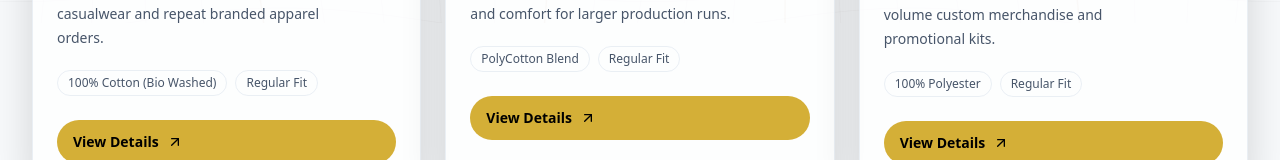
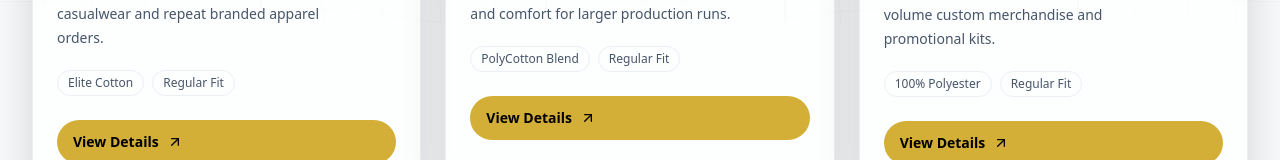
Before and after one commit to arshithk/cutnstitchh, a Next.js app: page /products/regular-fit in a window 1280 px wide. Shown: the part 777-937 px from the top of the page. Built offline with nearby package versions, Linux system fonts and the light colour scheme.

Commit message:
Update fabric display to Elite Cotton

```diff
--- a/src/components/LiveStockPage.tsx
+++ b/src/components/LiveStockPage.tsx
@@ -35,8 +35,8 @@ function VariantCard({ variant }: { variant: any }) {
     : variant.colors.find((c: any) => c.color === selectedColor)?.quantity ?? 0;
 
   const displayFabric = variant.fabric
-    .replace(/100% Cotton S-Jersey/gi, "100% Cotton (Bio Washed)")
-    .replace(/100% Cotton Piqu[é|e]/gi, "100% Cotton (Bio Washed)")
+    .replace(/100% Cotton S-Jersey/gi, "Elite Cotton")
+    .replace(/100% Cotton Piqu[é|e]/gi, "Elite Cotton")
     .replace(/Premium Cotton Piqu[é|e]/gi, "Premium Cotton (Bio Washed)");
 
   return (
--- a/src/components/VariantCard.tsx
+++ b/src/components/VariantCard.tsx
@@ -34,8 +34,8 @@ export default function VariantCard({ categorySlug, variant, variantIndex }: Var
   );
 
   const displayFabric = variant.fabric
-    .replace(/100% Cotton S-Jersey/gi, "100% Cotton (Bio Washed)")
-    .replace(/100% Cotton Piqu[é|e]/gi, "100% Cotton (Bio Washed)")
+    .replace(/100% Cotton S-Jersey/gi, "Elite Cotton")
+    .replace(/100% Cotton Piqu[é|e]/gi, "Elite Cotton")
     .replace(/Premium Cotton Piqu[é|e]/gi, "Premium Cotton (Bio Washed)");
 
   return (
--- a/src/components/VariantDetails.tsx
+++ b/src/components/VariantDetails.tsx
@@ -74,10 +74,10 @@ export default function VariantDetails({ categoryName, variant, pricing = [] }:
   let gridFabricText = rawFabric;
 
   if (rawFabric.toLowerCase().includes("100% cotton s-jersey")) {
-    pillFabricText = rawFabric.replace(/100% Cotton S-Jersey/gi, "100% Cotton (Bio Washed)");
+    pillFabricText = rawFabric.replace(/100% Cotton S-Jersey/gi, "Elite Cotton");
     gridFabricText = rawFabric.replace(/100% Cotton S-Jersey/gi, "S/Jersey");
   } else if (rawFabric.toLowerCase().includes("100% cotton piqué") || rawFabric.toLowerCase().includes("100% cotton pique")) {
-    pillFabricText = rawFabric.replace(/100% Cotton Piqu[é|e]/gi, "100% Cotton (Bio Washed)");
+    pillFabricText = rawFabric.replace(/100% Cotton Piqu[é|e]/gi, "Elite Cotton");
     gridFabricText = rawFabric.replace(/100% Cotton Piqu[é|e]/gi, "Airtex");
   } else if (rawFabric.toLowerCase().includes("premium cotton piqué") || rawFabric.toLowerCase().includes("premium cotton pique")) {
     pillFabricText = rawFabric.replace(/Premium Cotton Piqu[é|e]/gi, "Premium Cotton (Bio Washed)");
@@ -97,8 +97,8 @@ export default function VariantDetails({ categoryName, variant, pricing = [] }:
   }
 
   const displayDescription = variant.description
-    .replace(/100% Cotton S-Jersey/gi, "100% Cotton (Bio Washed)")
-    .replace(/100% Cotton Piqu[é|e]/gi, "100% Cotton (Bio Washed)")
+    .replace(/100% Cotton S-Jersey/gi, "Elite Cotton")
+    .replace(/100% Cotton Piqu[é|e]/gi, "Elite Cotton")
     .replace(/Premium Cotton Piqu[é|e]/gi, "Premium Cotton (Bio Washed)");
 
   const detailItems = [
@@ -249,8 +249,8 @@ export default function VariantDetails({ categoryName, variant, pricing = [] }:
               <p className="mt-2 text-sm leading-7 text-muted-custom">
                 {variant.productDescription != null
                   ? variant.productDescription
-                    .replace(/100% Cotton S-Jersey/gi, "100% Cotton (Bio Washed)")
-                    .replace(/100% Cotton Piqu[é|e]/gi, "100% Cotton (Bio Washed)")
+                    .replace(/100% Cotton S-Jersey/gi, "Elite Cotton")
+                    .replace(/100% Cotton Piqu[é|e]/gi, "Elite Cotton")
                     .replace(/Premium Cotton Piqu[é|e]/gi, "Premium Cotton (Bio Washed)")
                   : ""}
               </p>
```
